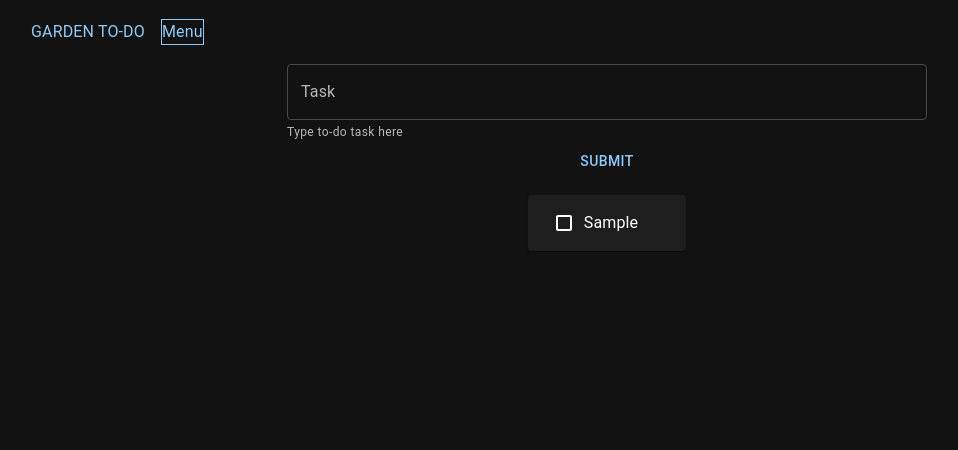
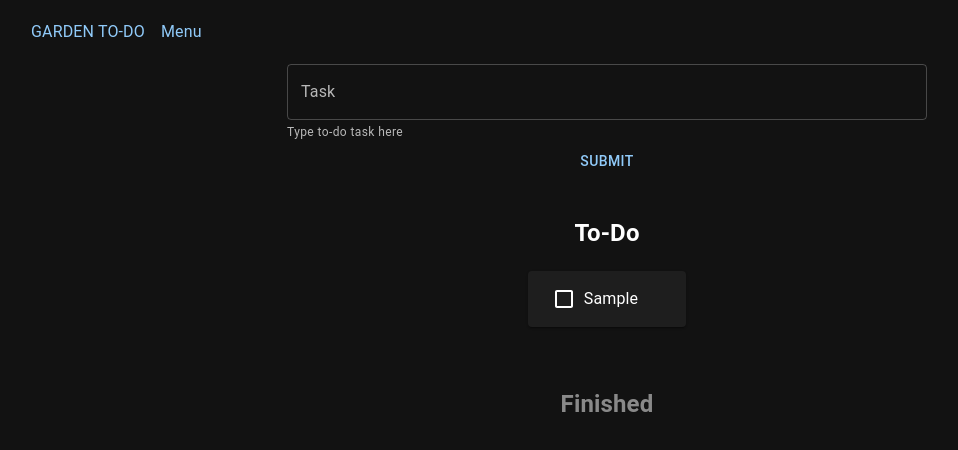
Before and after one commit to matt-s-lee/todo-experiment-1, a React (Create React App) app: page / in a window 1280 px wide. Both pictures are taken after typing "Sample" into the empty fields and a click on the button "SUBMIT". Shown: the top 450 px of the page, without its empty margins (33-991 px from the left). Built offline with nearby package versions, Linux system fonts and the light colour scheme.

Commit message:
Add logic for to-do and finished task lists

```diff
--- a/src/App.js
+++ b/src/App.js
@@ -1,4 +1,4 @@
-import { useEffect } from "react";
+import { useContext } from "react";
 
 import styled from "styled-components";
 import { ThemeProvider, createTheme } from "@mui/material/styles";
@@ -8,7 +8,7 @@ import Header from "./components/Header";
 import Form from "./components/Form";
 import List from "./components/List";
 import { Box } from "@mui/system";
-import { TaskProvider } from "./context/TaskContext";
+import { TaskContext } from "./context/TaskContext";
 
 const darkTheme = createTheme({
   palette: {
@@ -17,19 +17,18 @@ const darkTheme = createTheme({
 });
 
 export default function App() {
-  useEffect(() => {}, []);
+  const { allTasks, finishedTasks } = useContext(TaskContext);
 
   return (
-    <TaskProvider>
     <ThemeProvider theme={darkTheme}>
       <CssBaseline />
       <Header />
       <Wrapper>
         <Form />
-          <List />
+        {allTasks && <List listName="To-Do" taskArray={allTasks} />}
+        {finishedTasks && <List listName="Finished" taskArray={finishedTasks} />}
       </Wrapper>
     </ThemeProvider>
-    </TaskProvider>
   );
 }
 
--- a/src/components/Form.jsx
+++ b/src/components/Form.jsx
@@ -20,7 +20,7 @@ export default function Form() {
   }
 
   return (
-    <FormWrapper>
+    <FormWrapper onSubmit={handleSubmit}>
       <FormControl variant="standard">
         <InputField label="Task" variant="outlined" value={task} onChange={handleChange} />
         <FormHelperText id="component-helper-text">Type to-do task here</FormHelperText>
--- a/src/components/Header.jsx
+++ b/src/components/Header.jsx
@@ -8,7 +8,7 @@ export default function Header() {
         <Toolbar>
           <IconButton></IconButton>
           <Typography sx={{ mr: 2 }}>GARDEN TO-DO</Typography>
-          <Box sx={{ flexGrow: 0, border: 1 }}>Menu</Box>
+          <Box sx={{ flexGrow: 0 }}>Menu</Box>
         </Toolbar>
       </Box>
     </Container>
--- a/src/components/List.jsx
+++ b/src/components/List.jsx
@@ -1,24 +1,28 @@
-import { useContext } from "react";
 import styled from "styled-components";
 
-import { TaskContext } from "../context/TaskContext";
 import Task from "./Task";
 
-export default function List() {
-  const { allTasks } = useContext(TaskContext);
-
+export default function List({ taskArray, listName }) {
   return (
-    <TaskList>
-      {allTasks.map((task, index) => {
-        return <Task id={index} task={task} />;
+    // what does title do?
+    <TaskList listName={listName}>
+      <Title>{listName}</Title>
+      {taskArray.map((task, index, arr) => {
+        return <Task key={index} task={task} index={index} listName={listName} />;
       })}
     </TaskList>
   );
 }
+
+const Title = styled.h2`
+  display: flex;
+  align-self: center;
+`;
 
 const TaskList = styled.ul`
   display: flex;
   flex-direction: column;
   list-style: none;
   padding-inline-start: 0;
+  opacity: ${(props) => (props.listName === "Finished" ? "0.5" : "1")};
 `;
--- a/src/components/Task.jsx
+++ b/src/components/Task.jsx
@@ -1,28 +1,75 @@
-import { useState } from "react";
+import { useState, useContext } from "react";
 
 import styled from "styled-components";
 
+import { TaskContext } from "../context/TaskContext";
 import { Card } from "@mui/material";
 import CloseIcon from "@mui/icons-material/Close";
-import CropSquareIcon from "@mui/icons-material/CropSquare";
+import CheckBoxIcon from "@mui/icons-material/CheckBox";
+import CheckBoxOutlineBlankIcon from "@mui/icons-material/CheckBoxOutlineBlank";
 
-export default function Task({ task }) {
-  const [visible, setVisible] = useState("hidden");
+export default function Task({ task, index, listName }) {
+  const [toggleX, setToggleX] = useState("hidden");
+  const [toggleCheck, setToggleCheck] = useState(false);
+  // eslint-disable-next-line
+  const { allTasks, setAllTasks, finishedTasks, setFinishedTasks } = useContext(TaskContext);
+  console.log(finishedTasks);
 
   function showCloseIcon() {
-    setVisible("visible");
+    setToggleX("visible");
   }
 
   function hideCloseIcon() {
-    setVisible("hidden");
+    setToggleX("hidden");
+  }
+
+  function doneTask() {
+    setToggleCheck(!toggleCheck);
+    if (listName === "Finished") {
+      setFinishedTasks((finishedTasks) =>
+        finishedTasks.filter((everyTask, everyTaskIndex) => {
+          return everyTaskIndex !== index;
+        })
+      );
+      setAllTasks([...allTasks, task]);
+    } else {
+      setAllTasks((allTasks) =>
+        allTasks.filter((everyTask, everyTaskIndex) => {
+          return everyTaskIndex !== index;
+        })
+      );
+      setFinishedTasks([...finishedTasks, task]);
+    }
+  }
+  // is it a problem if everyTask isn't used
+
+  function deleteTask(ev) {
+    ev.stopPropagation();
+    if (listName === "Finished") {
+      setFinishedTasks((finishedTasks) =>
+        finishedTasks.filter((everyTask, everyTaskIndex) => {
+          return everyTaskIndex !== index;
+        })
+      );
+    } else {
+      setAllTasks((allTasks) =>
+        allTasks.filter((everyTask, everyTaskIndex) => {
+          return everyTaskIndex !== index;
+        })
+      );
+    }
   }
 
   return (
     <ListItem>
-      <TaskCard onMouseEnter={showCloseIcon} onMouseLeave={hideCloseIcon}>
-        <CropSquareIcon sx={{ mx: 1 }} />
-        {task}
-        <CloseIcon visibility={visible} sx={{ mx: 0.5 }} />
+      <TaskCard onMouseEnter={showCloseIcon} onMouseLeave={hideCloseIcon} onClick={doneTask}>
+        {listName === "Finished" ? (
+          <CheckBoxIcon sx={{ mx: 1 }} />
+        ) : (
+          <CheckBoxOutlineBlankIcon sx={{ mx: 1 }} />
+        )}
+        <TaskText toggleCheck={toggleCheck}>{task}</TaskText>
+        <CloseIcon visibility={toggleX} sx={{ mx: 0.5 }} onClick={deleteTask} />
       </TaskCard>
     </ListItem>
   );
@@ -40,3 +87,8 @@ const TaskCard = styled(Card)`
   border-radius: 0.4em;
   margin-bottom: 0.4em;
 `;
+
+const TaskText = styled.span`
+  /* text-decoration: ${({ toggleCheck }) => toggleCheck && "line-through"}; */
+  text-decoration: ${(props) => (props.thing === "Finished" ? "line-through" : "none")};
+`;
--- a/src/context/TaskContext.js
+++ b/src/context/TaskContext.js
@@ -4,8 +4,11 @@ export const TaskContext = createContext();
 
 export const TaskProvider = ({ children }) => {
   const [allTasks, setAllTasks] = useState([]);
+  const [finishedTasks, setFinishedTasks] = useState([]);
 
   return (
-    <TaskContext.Provider value={{ allTasks, setAllTasks }}>{children}</TaskContext.Provider>
+    <TaskContext.Provider value={{ allTasks, setAllTasks, finishedTasks, setFinishedTasks }}>
+      {children}
+    </TaskContext.Provider>
   );
 };
--- a/src/index.js
+++ b/src/index.js
@@ -3,11 +3,15 @@ import ReactDOM from 'react-dom/client';
 import './index.css';
 import App from './App';
 import reportWebVitals from './reportWebVitals';
+import { TaskProvider } from "./context/TaskContext";
+
 
 const root = ReactDOM.createRoot(document.getElementById('root'));
 root.render(
   <React.StrictMode>
-    <App />
+    <TaskProvider>
+      <App />
+    </TaskProvider>
   </React.StrictMode>
 );
 
```
Lines whose indentation alone changed are shown as unchanged.
